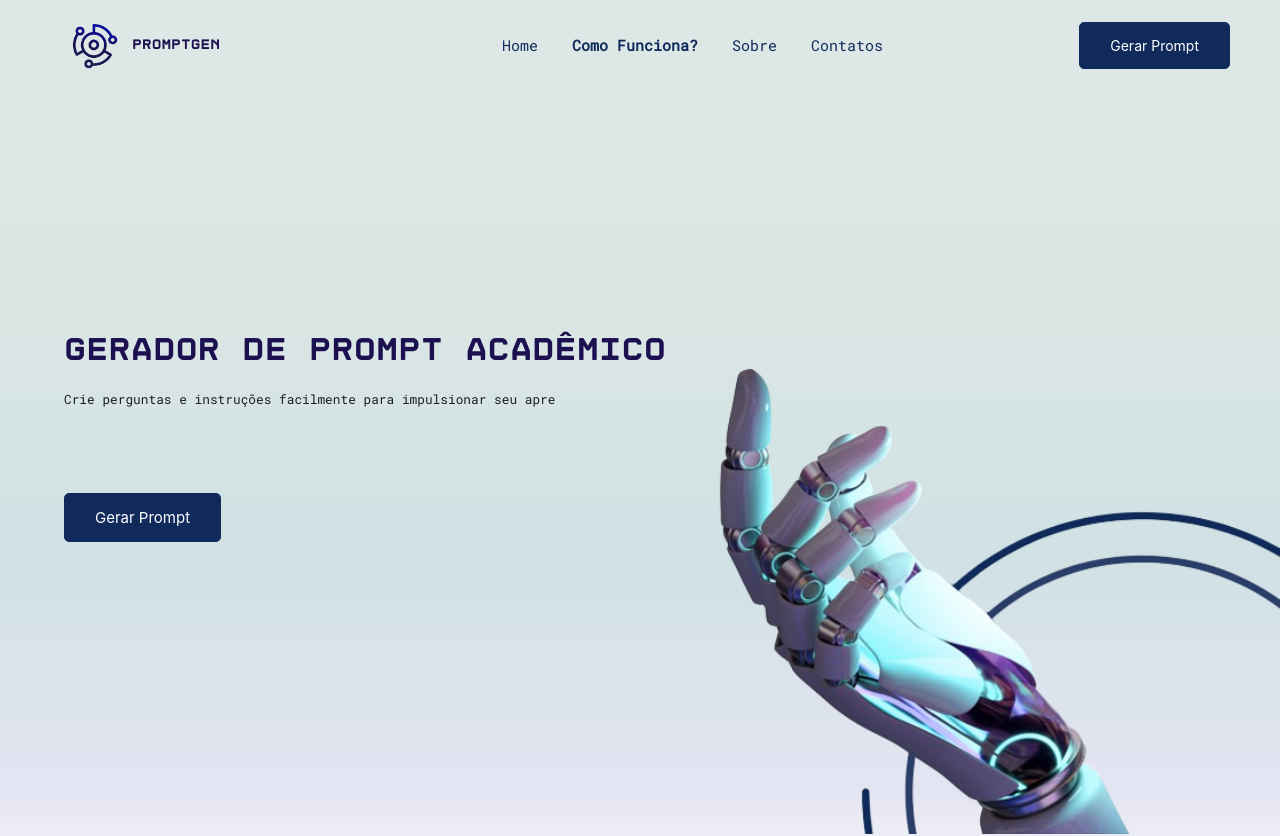
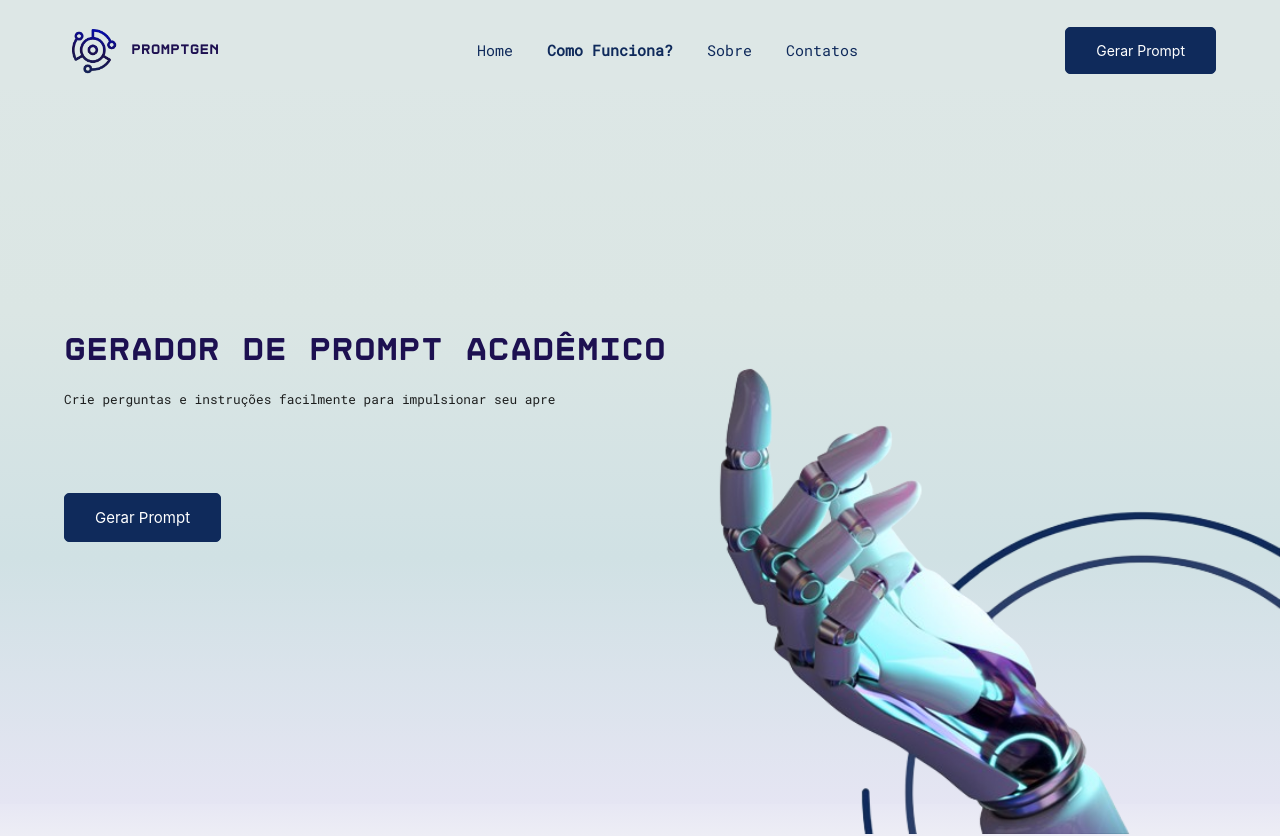
Before and after one commit to michelleGomes85/Promptgen, a plain HTML site: page index.html in a window 1280 px wide. Shown: the top 836 px of the page. Drawn offline with nearby package versions, Linux system fonts and the light colour scheme.

Commit message:
Update styles_header.css

```diff
--- a/styles_header.css
+++ b/styles_header.css
@@ -35,7 +35,7 @@ body {
     display: flex;
     align-items: center;
     justify-content: space-between;
-    padding: 0 15px;
+    padding: 50px 5%;
 }
 
 .navbar .brand-logo {
@@ -73,7 +73,7 @@ nav ul a:hover {
 
 .btn-gerarPrompt {
     position: absolute;
-    right: 50px;
+    right: 5%;
     background-color: #0F2A5B;
     color: #ffffff;
     border-radius: 5px;
@@ -114,7 +114,6 @@ main {
 }
 
 .logo {
-    padding-left: 50px;
     display: flex;
     justify-content: center;
     align-items: center;
```
